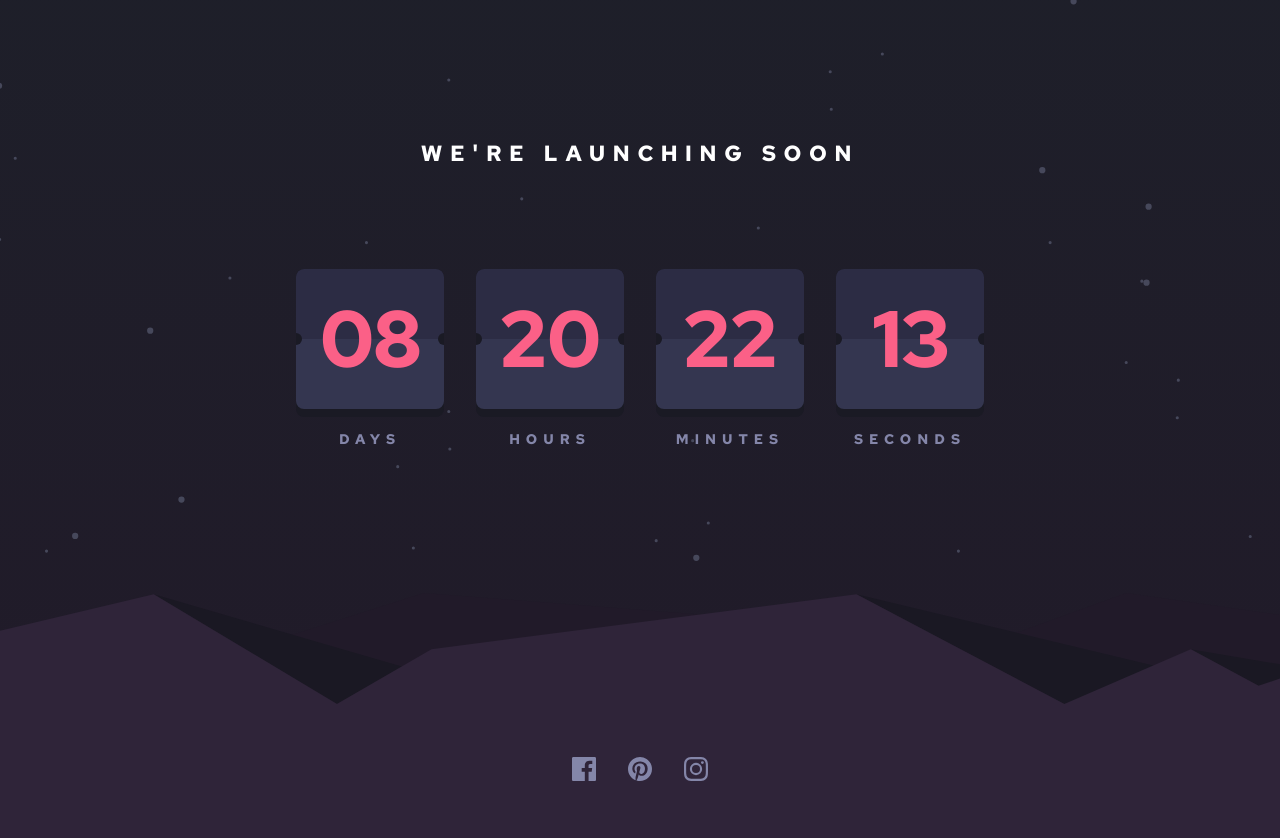
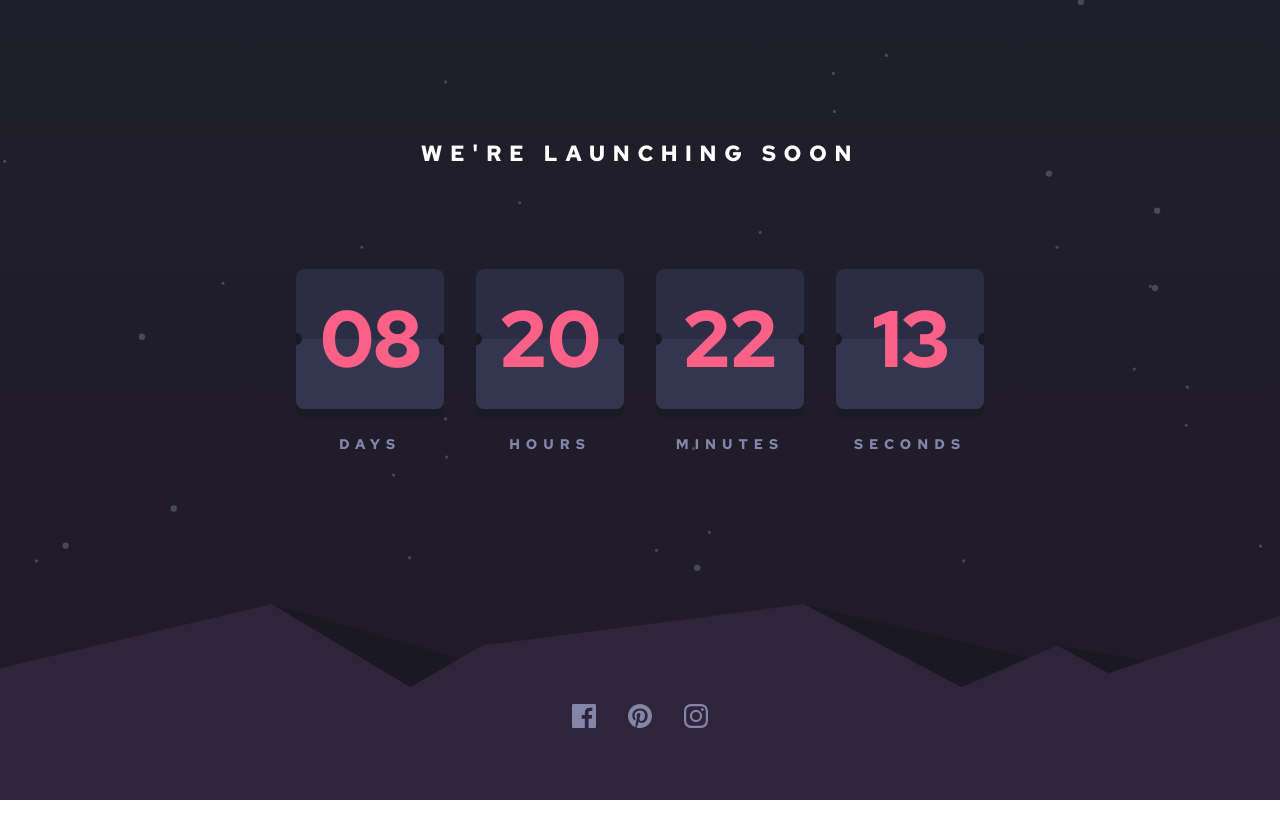
Before and after one commit to john-mirage/launch-countdown-timer, a website built with Vite: page index.html in a window 1280 px wide. After the commit the page ends 800 px from the top, so only its background shows below. Built offline with nearby package versions, Linux system fonts and the light colour scheme.

Commit message:
fix: fix xl screen size and overflow of countdown titles

```diff
--- a/src/assets/styles/_variables.scss
+++ b/src/assets/styles/_variables.scss
@@ -2,7 +2,7 @@
 $screen-sm: 368px;
 $screen-md: 560px;
 $screen-lg: 752px;
-$screen-xl: 1200px;
+$screen-xl: 1600px;
 
 $color-grayish-blue: hsl(237, 18%, 59%);
 $color-soft-red: hsl(345, 95%, 68%);
--- a/src/assets/styles/components/_countdown.scss
+++ b/src/assets/styles/components/_countdown.scss
@@ -15,27 +15,45 @@
     }
 
     &__unit {
+        position: relative;
         text-align: center;
-        margin-bottom: 0.8rem;
+        margin-bottom: 4rem;
 
         @media screen and (min-width: variables.$screen-xs) {
-            margin-bottom: 0;
+            margin-bottom: 1.9rem;
+        }
+
+        @media screen and (min-width: variables.$screen-lg) {
+            margin-bottom: 3.4rem;
         }
     }
 
     &__title {
+        position: absolute;
+        bottom: -1.2rem;
+        left: 50%;
+        transform: translate(-50%, 100%);
         text-align: center;
         font-size: 0.7rem;
         font-weight: 700;
-        line-height: 1.2rem;
+        line-height: 0.7rem;
         text-transform: uppercase;
         color: variables.$color-grayish-blue;
         letter-spacing: 0.3rem;
         margin-top: 0.8rem;
 
+        @media screen and (min-width: variables.$screen-md) {
+            font-size: 1rem;
+            letter-spacing: 0.45rem;
+            line-height: 1rem;
+            margin-top: 1.6rem;
+        }
+
         @media screen and (min-width: variables.$screen-lg) {
+            bottom: -2rem;
             font-size: 1.4rem;
             letter-spacing: 0.6rem;
+            line-height: 1.4rem;
             margin-top: 1.6rem;
         }
     }
```
